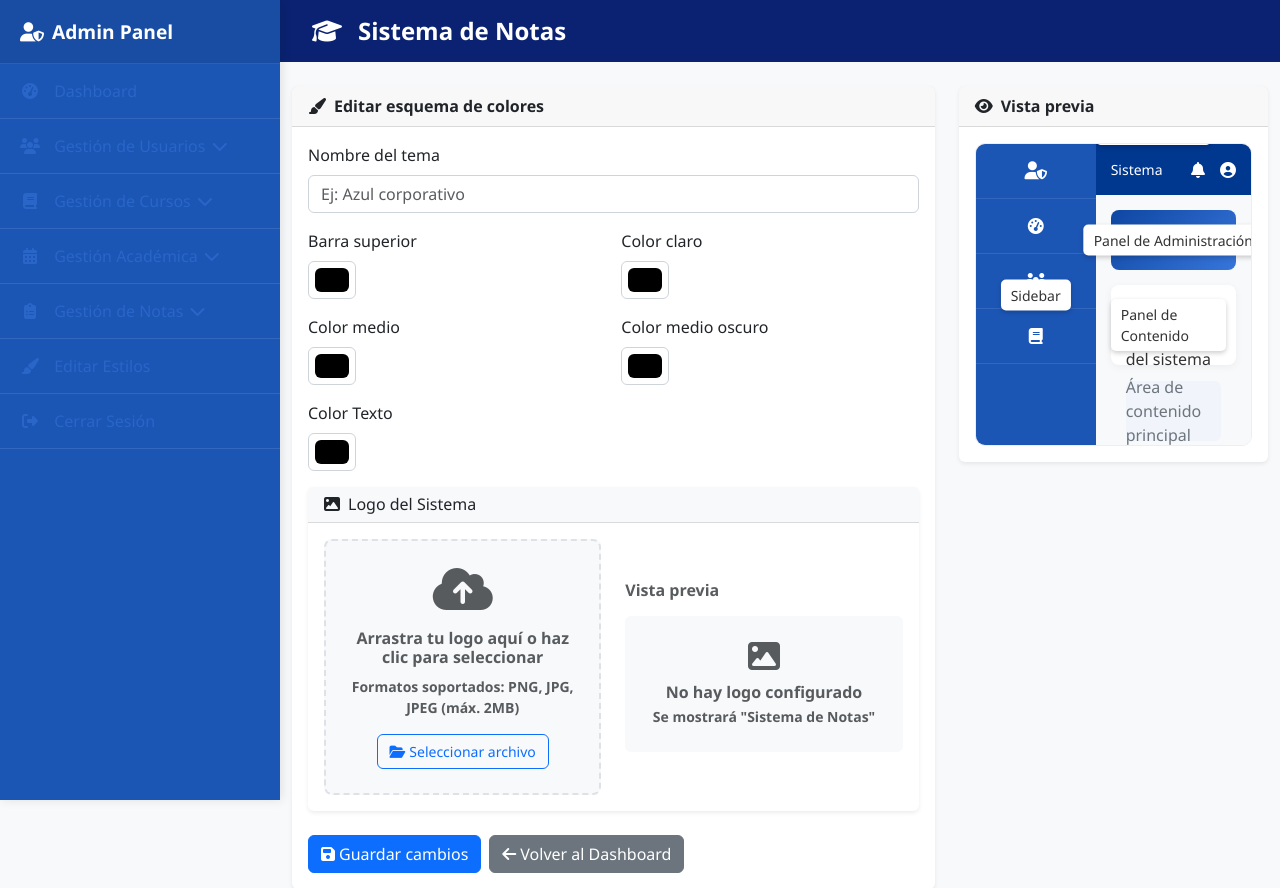
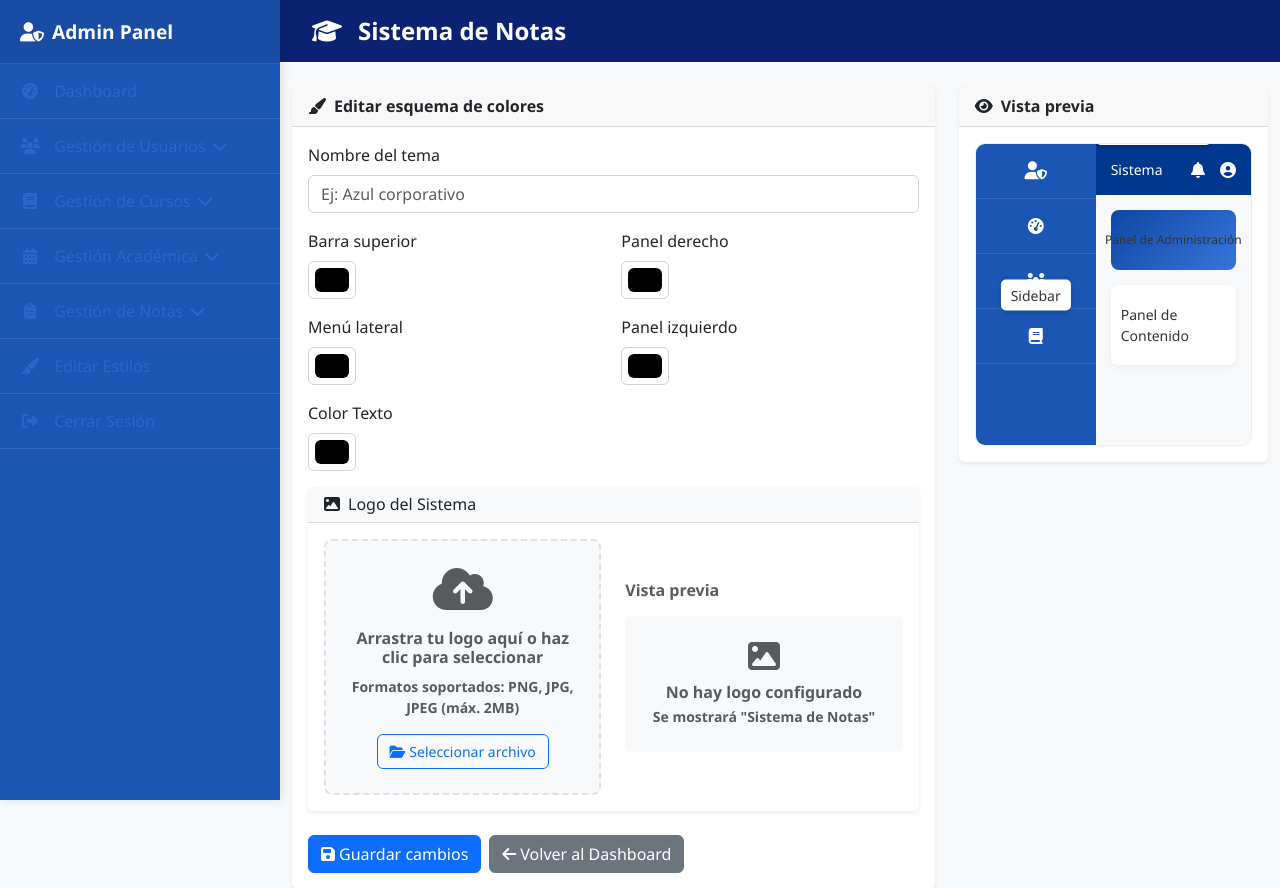
Before and after one commit to Xire667/reporte-notas-ubuntu, a Python web app: template app/templates/admin/editar_estilos.html in a window 1280 px wide. Shown: the top 888 px of the page. Run offline with Jinja, Linux system fonts and the light colour scheme; the template is opened without the code that fills it, so the values that code supplies are empty.

```diff
--- a/app/templates/admin/editar_estilos.html
+++ b/app/templates/admin/editar_estilos.html
@@ -38,19 +38,19 @@
 
             <!-- Color principal claro -->
             <div class="col-md-6">
-              <label class="form-label">Color claro</label>
+              <label class="form-label">Panel derecho</label>
               <input type="color" name="color_claro" class="form-control form-control-color" value="{{ config.color_claro }}">
             </div>
 
             <!-- Color intermedio (tono medio) -->
             <div class="col-md-6">
-              <label class="form-label">Color medio</label>
+              <label class="form-label">Menú lateral</label>
               <input type="color" name="color_medio" class="form-control form-control-color" value="{{ config.color_medio }}">
             </div>
 
             <!-- Color medio oscuro -->
             <div class="col-md-6">
-              <label class="form-label">Color medio oscuro</label>
+              <label class="form-label">Panel izquierdo</label>
               <input type="color" name="color_medio_oscuro" class="form-control form-control-color" value="{{ config.color_medio_oscuro }}">
             </div>
 
@@ -192,16 +192,14 @@
               <div style="padding: 15px; background: #f8f9fa; min-height: 250px;">
                 <!-- Header del dashboard - Panel de Administración con degradado -->
                 <div style="background: linear-gradient(135deg, var(--color-medio-oscuro), var(--color-claro)); color: white; padding: 15px; border-radius: 8px; margin-bottom: 15px; position: relative; height: 60px;">
-                  <div style="position: absolute; top: 50%; left: 50%; transform: translate(-50%, -50%); background: white; color: #333; padding: 5px 10px; border-radius: 5px; box-shadow: 0 2px 5px rgba(0,0,0,0.2); font-size: 14px; text-align: center; white-space: nowrap; z-index: 10;">Panel de Administración</div>
+                  <div style="position: absolute; top: 50%; left: 50%; transform: translate(-50%, -50%); background: rgba(255, 255, 255, 0); color: #333; padding: 5px 10px; border-radius: 5px;font-size: 12px; text-align: center; white-space: nowrap; z-index: 10;">Panel de Administración</div>
                 </div>
                 <!-- Tarjeta de contenido -->
                 <div style="background: white; border-radius: 8px; padding: 15px; box-shadow: 0 2px 8px rgba(0,0,0,0.05); position: relative; height: 80px;">
-                  <div style="height: 8px; background: var(--color-claro); border-radius: 4px; margin-bottom: 15px;"></div>
+
                   <!-- Etiqueta de color claro -->
-                  <div style="position: absolute; top: 50%; right: 10px; transform: translateY(-50%); background: white; color: #333; padding: 5px 10px; border-radius: 5px; box-shadow: 0 2px 5px rgba(0,0,0,0.2); font-size: 14px;">Panel de Contenido</div>
-                  <div style="font-weight: 500; color: #333;">Contenido del sistema</div>
-                  <div style="height: 60px; background: #f1f5fb; border-radius: 6px; margin-top: 10px; display: flex; align-items: center; justify-content: center; color: #6c757d;">
-                    Área de contenido principal
+                  <div style="position: absolute; top: 50%; right: 10px; transform: translateY(-50%); color: #333; padding: 5px 10px; border-radius: 5px;font-size: 14px;">Panel de Contenido</div>
+
                   </div>
                 </div>
               </div>
```
